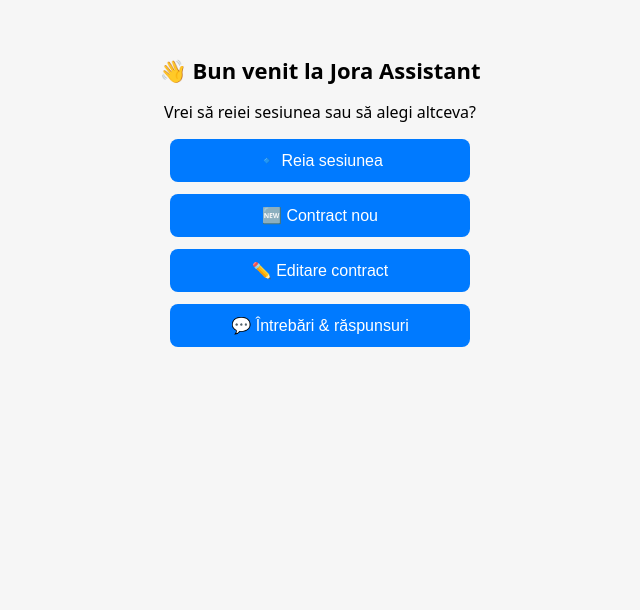
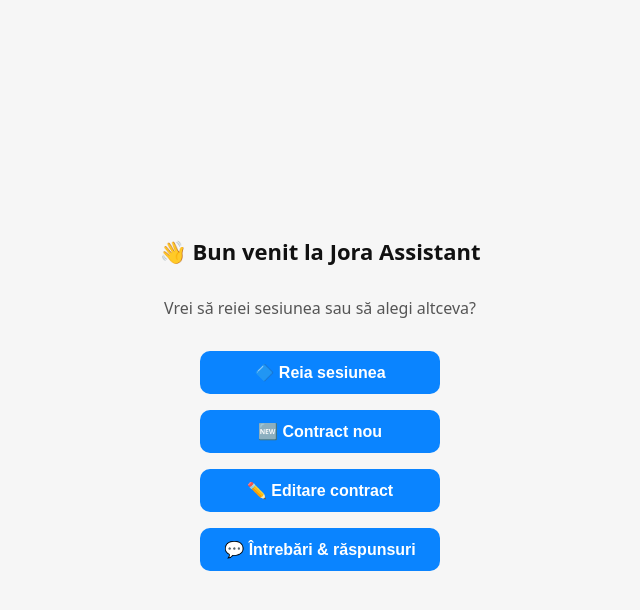
Before and after one commit to s-ciobanu-r/Jora, a plain HTML site: page index.html in a window 1280 px wide. Shown: the whole page, without its empty margins (320-960 px from the left). Drawn offline with Linux system fonts and the light colour scheme; a script that the page names is missing.

Commit message:
Update index.html

```diff
--- a/index.html
+++ b/index.html
@@ -2,48 +2,89 @@
 <html lang="ro">
   <head>
     <meta charset="UTF-8" />
+    <meta name="viewport" content="width=device-width, initial-scale=1.0" />
     <title>Jora Assistant</title>
+
+    <!-- Telegram WebApp SDK -->
     <script src="https://telegram.org/js/telegram-web-app.js"></script>
+
     <style>
+      :root {
+        --bg: #f6f6f6;
+        --card: #ffffff;
+        --text: #111;
+        --primary: #0a84ff;
+      }
       body {
+        background: var(--bg);
+        color: var(--text);
         font-family: system-ui, sans-serif;
+        display: flex;
+        flex-direction: column;
+        align-items: center;
+        justify-content: center;
+        height: 100vh;
+        margin: 0;
+      }
+      h1 {
+        font-size: 22px;
         text-align: center;
-        background: #f6f6f6;
-        margin: 0;
-        padding: 40px;
       }
-      h1 { font-size: 22px; margin-bottom: 10px; }
+      p {
+        color: #555;
+        text-align: center;
+        margin-bottom: 24px;
+      }
       button {
         display: block;
-        margin: 12px auto;
-        padding: 12px 24px;
-        border-radius: 8px;
+        width: 240px;
+        margin: 8px 0;
+        padding: 12px 20px;
+        font-size: 16px;
+        font-weight: 600;
         border: none;
-        background: #007aff;
-        color: white;
-        font-size: 16px;
-        width: 80%;
-        max-width: 300px;
+        border-radius: 10px;
+        color: #fff;
+        background: var(--primary);
+        cursor: pointer;
+        transition: background 0.2s ease;
+      }
+      button:hover {
+        background: #0066cc;
       }
     </style>
   </head>
+
   <body>
     <h1>👋 Bun venit la Jora Assistant</h1>
     <p>Vrei să reiei sesiunea sau să alegi altceva?</p>
 
-    <button onclick="choose('resume_session')">🔹 Reia sesiunea</button>
-    <button onclick="choose('new_contract')">🆕 Contract nou</button>
-    <button onclick="choose('edit_contract')">✏️ Editare contract</button>
-    <button onclick="choose('qa')">💬 Întrebări & răspunsuri</button>
+    <button id="resume">🔷 Reia sesiunea</button>
+    <button id="new">🆕 Contract nou</button>
+    <button id="edit">✏️ Editare contract</button>
+    <button id="qa">💬 Întrebări & răspunsuri</button>
 
     <script>
+      // Initialize Telegram WebApp
       const tg = window.Telegram.WebApp;
-      tg.expand(); // open fullscreen in Telegram
+      tg.expand();
 
-      function choose(option) {
-        tg.sendData(option); // send option back to bot
-        tg.close();          // close webapp after selection
+      // helper to send action back to the bot
+      function sendAction(action) {
+        try {
+          tg.sendData(action);
+        } catch (err) {
+          console.error("sendData failed", err);
+          alert("Would send: " + action); // fallback for browser testing
+        }
+        tg.close();
       }
+
+      // attach handlers
+      document.getElementById("resume").onclick = () => sendAction("resume_session");
+      document.getElementById("new").onclick = () => sendAction("new_contract");
+      document.getElementById("edit").onclick = () => sendAction("edit_contract");
+      document.getElementById("qa").onclick = () => sendAction("qa");
     </script>
   </body>
 </html>
```
